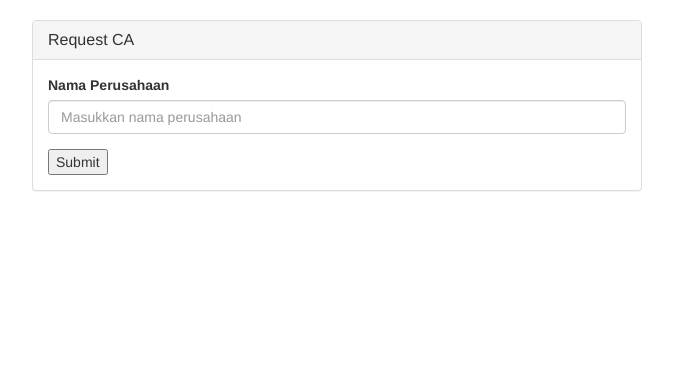
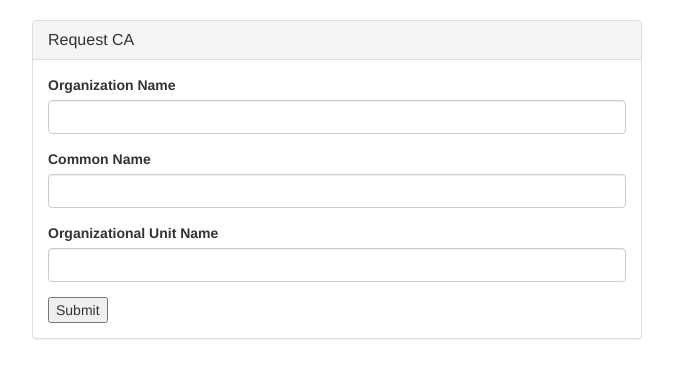
Before and after one commit to evariaayu/create-ca, a PHP site: page /crt_request.php in a window 1280 px wide. Shown: the top 378 px of the page, without its empty margins (303-976 px from the left). Run offline with PHP 8.4, Linux system fonts and the light colour scheme; some libraries are stand-ins or nearby versions.

Commit message:
update common-name dan OU

```diff
--- a/crt_request.php
+++ b/crt_request.php
@@ -14,10 +14,12 @@ if ($_SERVER['REQUEST_METHOD'] == 'POST') {
 		// }
 		include('File/X509.php');
 		include('Crypt/RSA.php');
-		if(isset($_POST['namaperusahaan'])){
+		if(isset($_POST['organizationName'])){
 
 
-			$namaperusahaan = $_POST['namaperusahaan'];
+			$organizationName = $_POST['organizationName'];
+			$commonName = $_POST['commonName'];
+			$organizationalUnitName = $_POST['organizationalUnitName'];
 			//echo $namaperusahaan;
 			$privKey = new Crypt_RSA();
 			extract($privKey->createKey());
@@ -25,18 +27,32 @@ if ($_SERVER['REQUEST_METHOD'] == 'POST') {
 
 			$x509 = new File_X509();
 			$x509->setPrivateKey($privKey);
-			$x509->setDNProp('id-at-organizationName', $namaperusahaan);
+			$x509->setDNProp('id-at-organizationName', $organizationName);
+			$x509->setDNProp('id-at-commonName', $commonName);
+			$x509->setDNProp('id-at-organizationalUnitName', $organizationalUnitName);
+			// $subject->setDN(
+			// 			    array(
+			// 			        'rdnSequence' => array(
+			// 			            array(
+			// 			                array(
+			// 			                    'type' => 'id-at-organizationName',
+			// 			                    'value'=> 'phpseclib demo cert'
+			// 			                )
+			// 			            )
+			// 			        )
+			// 			    )
+			// 			);
 
 			$csr = $x509->signCSR();
 
 			//secho $x509->saveCSR($csr);
 			$filecsr = $x509->saveCSR($csr);
-			$myfile = fopen($namaperusahaan.'.txt',"w") or die("Unable to open file!");
+			$myfile = fopen($organizationName.'.txt',"w") or die("Unable to open file!");
 			fwrite($myfile, $filecsr);
 			fclose($myfile);
 
 
-			$file = $namaperusahaan.'.txt';
+			$file = $organizationName.'.txt';
 
 			if (file_exists($file)) {
 			    header('Content-Description: File Transfer');
@@ -81,7 +97,7 @@ if ($_SERVER['REQUEST_METHOD'] == 'POST') {
     <meta http-equiv="X-UA-Compatible" content="IE=edge">
     <meta name="viewport" content="width=device-width, initial-scale=1">
     <!-- The above 3 meta tags *must* come first in the head; any other head content must come *after* these tags -->
-    <title>Bootstrap 101 Template</title>
+    <title>CSR Request</title>
 
     <!-- Bootstrap -->
     <link href="css/bootstrap.min.css" rel="stylesheet">
@@ -103,8 +119,16 @@ if ($_SERVER['REQUEST_METHOD'] == 'POST') {
 	  <div class="panel-body">
 	    <form action="" method="post">
 	  		<div class="form-group">
-    <label for="namaperusahaan">Nama Perusahaan</label>
-    <input type="text" class="form-control" placeholder="Masukkan nama perusahaan" name="namaperusahaan">
+	   			<label for="organizationName">Organization Name</label>
+	    		<input type="text" class="form-control" name="organizationName">
+	  		</div>
+	  		<div class="form-group">
+	   			<label for="commonName">Common Name</label>
+	    		<input type="text" class="form-control" name="commonName">
+	  		</div>
+	  		<div class="form-group">
+	   			<label for="organizationalUnitName">Organizational Unit Name</label>
+	    		<input type="text" class="form-control" name="organizationalUnitName">
 	  		</div>
 	    	<input type="submit" name="formSubmit" value="Submit" />
 		</form>
```
Lines whose indentation alone changed are shown as unchanged.
